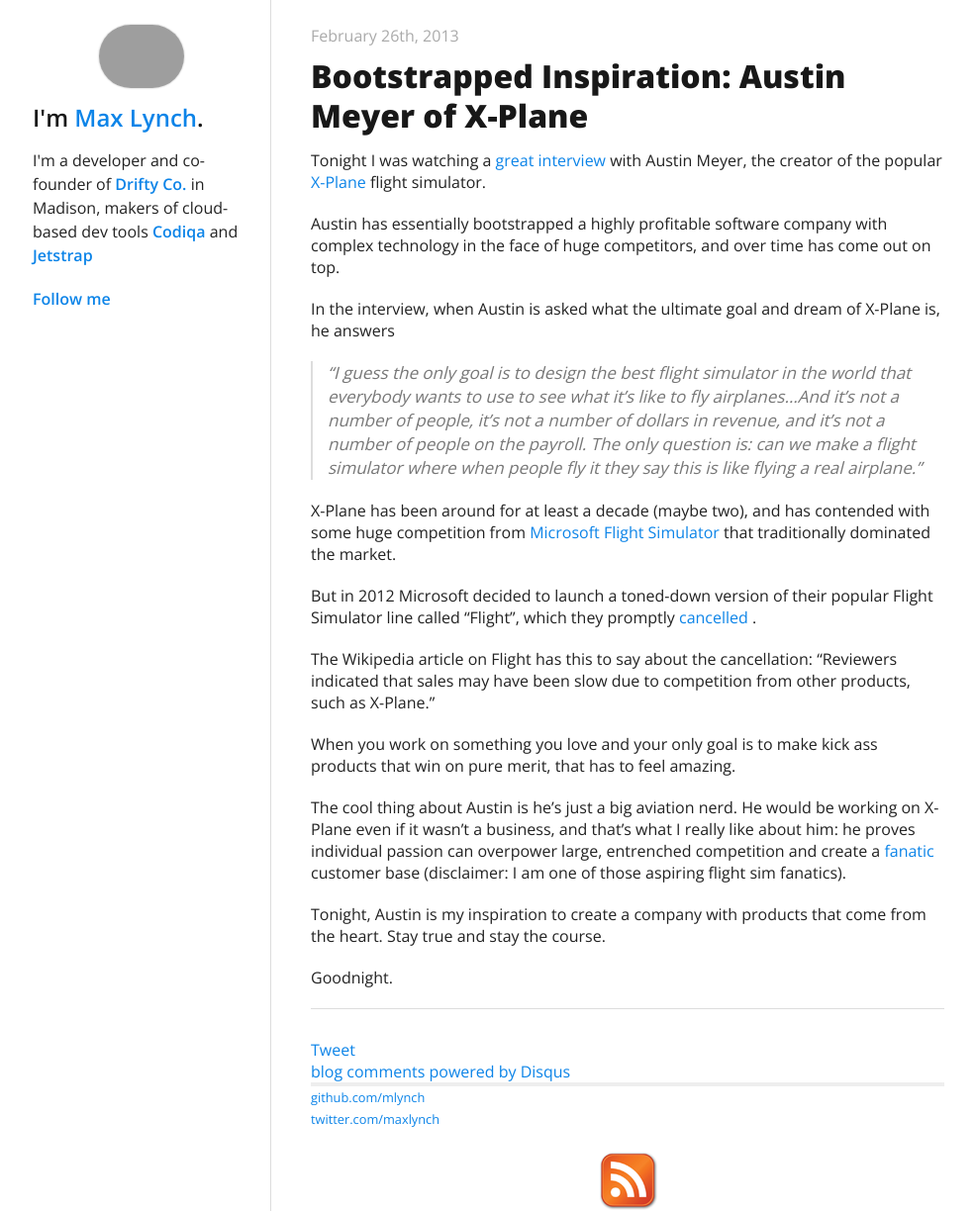
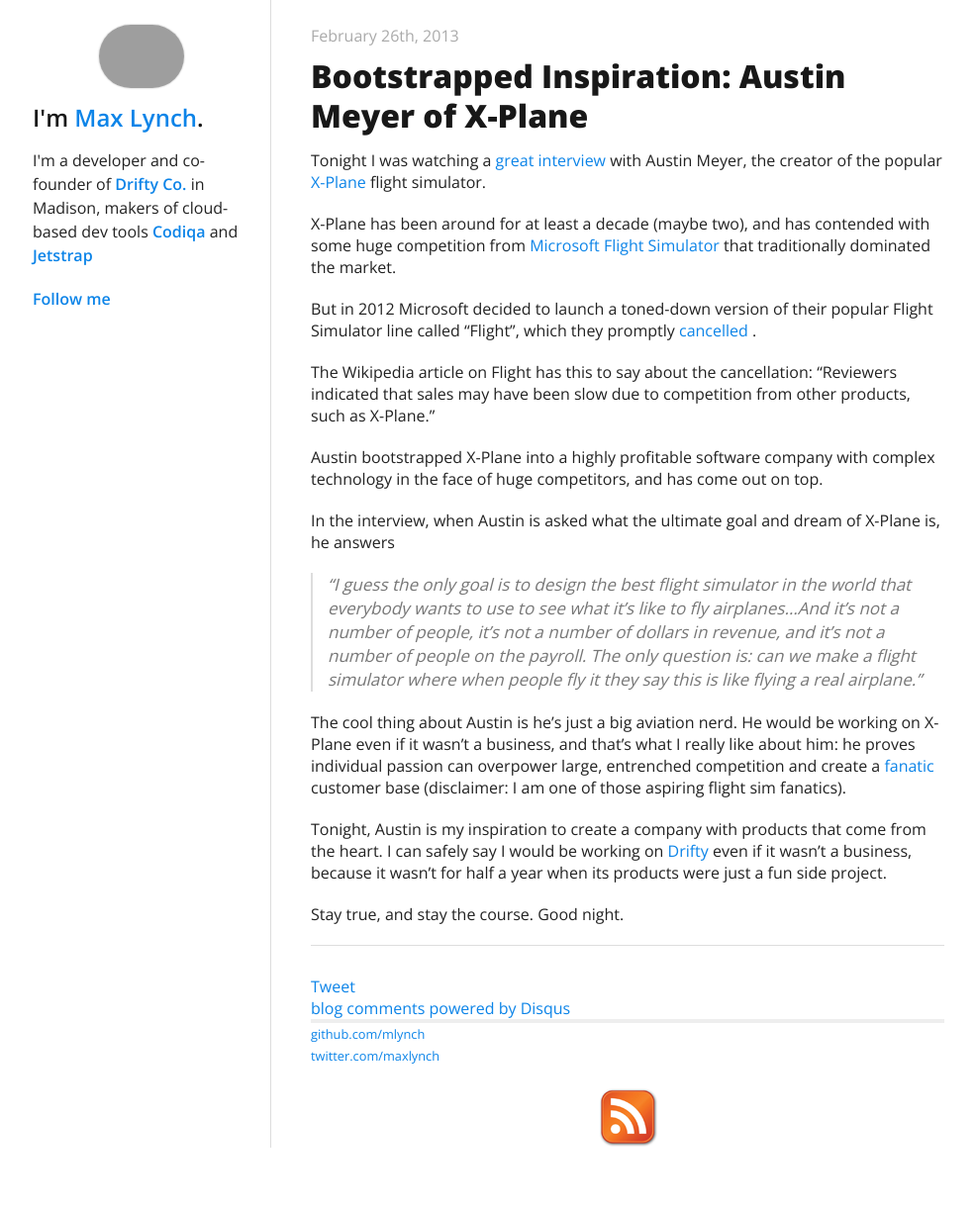
Before and after one commit to mlynch/mlynch.github.com, a Jekyll site: the page built from _posts/2013-02-26-austinmeyer.markdown, in a window 1280 px wide. Shown: the whole page at 99% size, without its empty margins (137-1122 px from the left). Built offline with Jekyll 4.4.1, drawn with Linux system fonts in a browser that asks for light colours; nearby versions of some CDN libraries; Markdown is read by kramdown in place of the engine named in the settings; comment, search, counter and statistics services are not loaded; after the commit the page ends 1160 px from its top, so only the background shows below that; grey boxes are pictures that could not be loaded.

Commit message:
Update _posts/2013-02-26-austinmeyer.markdown

```diff
--- a/_posts/2013-02-26-austinmeyer.markdown
+++ b/_posts/2013-02-26-austinmeyer.markdown
@@ -16,22 +16,20 @@ summary:
 
 Tonight I was watching a [great interview](http://www.youtube.com/watch?v=KmdiQcybhLw) with Austin Meyer, the creator of the popular [X-Plane](http://x-plane.com/) flight simulator.
 
-Austin has essentially bootstrapped a highly profitable software company with complex technology in the face of huge competitors, and over time has come out on top.
-
-In the interview, when Austin is asked what the ultimate goal and dream of X-Plane is, he answers
-
-> "I guess the only goal is to design the best flight simulator in the world that everybody wants to use to see what it's like to fly airplanes...And it's not a number of people, it's not a number of dollars in revenue, and it's not a number of people on the payroll. The only question is: can we make a flight simulator where when people fly it they say this is like flying a real airplane."
-
 X-Plane has been around for at least a decade (maybe two), and has contended with some huge competition from [Microsoft Flight Simulator](http://en.wikipedia.org/wiki/Microsoft_Flight_Simulator) that traditionally dominated the market.
 
 But in 2012 Microsoft decided to launch a toned-down version of their popular Flight Simulator line called "Flight", which they promptly [cancelled](http://en.wikipedia.org/wiki/Microsoft_Flight#Cancellation) .
 
 The Wikipedia article on Flight has this to say about the cancellation: "Reviewers indicated that sales may have been slow due to competition from other products, such as X-Plane."
 
-When you work on something you love and your only goal is to make kick ass products that win on pure merit, that has to feel amazing.
+Austin bootstrapped X-Plane into a highly profitable software company with complex technology in the face of huge competitors, and has come out on top.
+
+In the interview, when Austin is asked what the ultimate goal and dream of X-Plane is, he answers
+
+> "I guess the only goal is to design the best flight simulator in the world that everybody wants to use to see what it's like to fly airplanes...And it's not a number of people, it's not a number of dollars in revenue, and it's not a number of people on the payroll. The only question is: can we make a flight simulator where when people fly it they say this is like flying a real airplane."
 
 The cool thing about Austin is he's just a big aviation nerd. He would be working on X-Plane even if it wasn't a business, and that's what I really like about him: he proves individual passion can overpower large, entrenched competition and create a [fanatic](http://x-plane.org/) customer base (disclaimer: I am one of those aspiring flight sim fanatics).
 
-Tonight, Austin is my inspiration to create a company with products that come from the heart. Stay true and stay the course.
+Tonight, Austin is my inspiration to create a company with products that come from the heart. I can safely say I would be working on [Drifty](http://drifty.co/) even if it wasn't a business, because it wasn't for half a year when its products were just a fun side project.
 
-Goodnight.
+Stay true, and stay the course. Good night.
```
